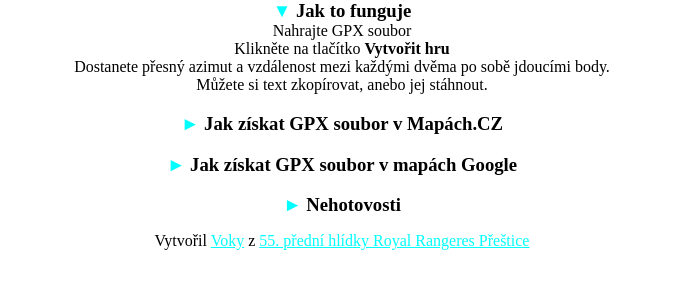
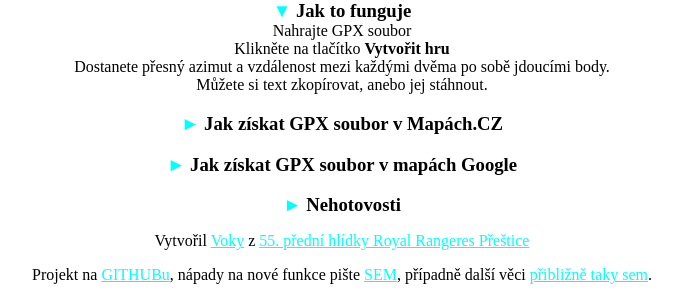
Before and after one commit to vokymir/azimuth, a Flask app: page / in a window 1280 px wide. Shown: the part 539-847 px from the top of the page, without its empty margins (298-980 px from the left). Before the commit the page ends 789 px from the top, so only its background shows below. Run offline with Flask 3, Linux system fonts and the light colour scheme.

Commit message:
add links to github

```diff
--- a/flask_app.py
+++ b/flask_app.py
@@ -5,6 +5,7 @@ import os
 ALLOWED_EXTENSIONS = {"gpx"}
 
 app = Flask(__name__)
+# comment next line for local run via: flask --app flask_app run
 w_secret = os.environ["SECRET_KEY"]
 
 
--- a/templates/index.html
+++ b/templates/index.html
@@ -198,6 +198,9 @@
         <p>Vytvořil <a href="https://www.youtube.com/@Voky_spol" target="_blank">Voky</a> z <a
                 href="https://www.facebook.com/prestice.royalrangers" target="_blank">55. přední hlídky Royal Rangeres
                 Přeštice</a></p>
+        <p>Projekt na <a href="https://github.com/vokymir/azimuth">GITHUBu</a>, nápady na nové funkce pište <a
+                href="https://github.com/vokymir/azimuth/discussions/categories/ideas-n%C3%A1pady-na-nov%C3%A9-funkce">SEM</a>,
+            případně další věci <a href="https://github.com/vokymir/azimuth/discussions">přibližně taky sem</a>.</p>
     </footer>
 
 
```
